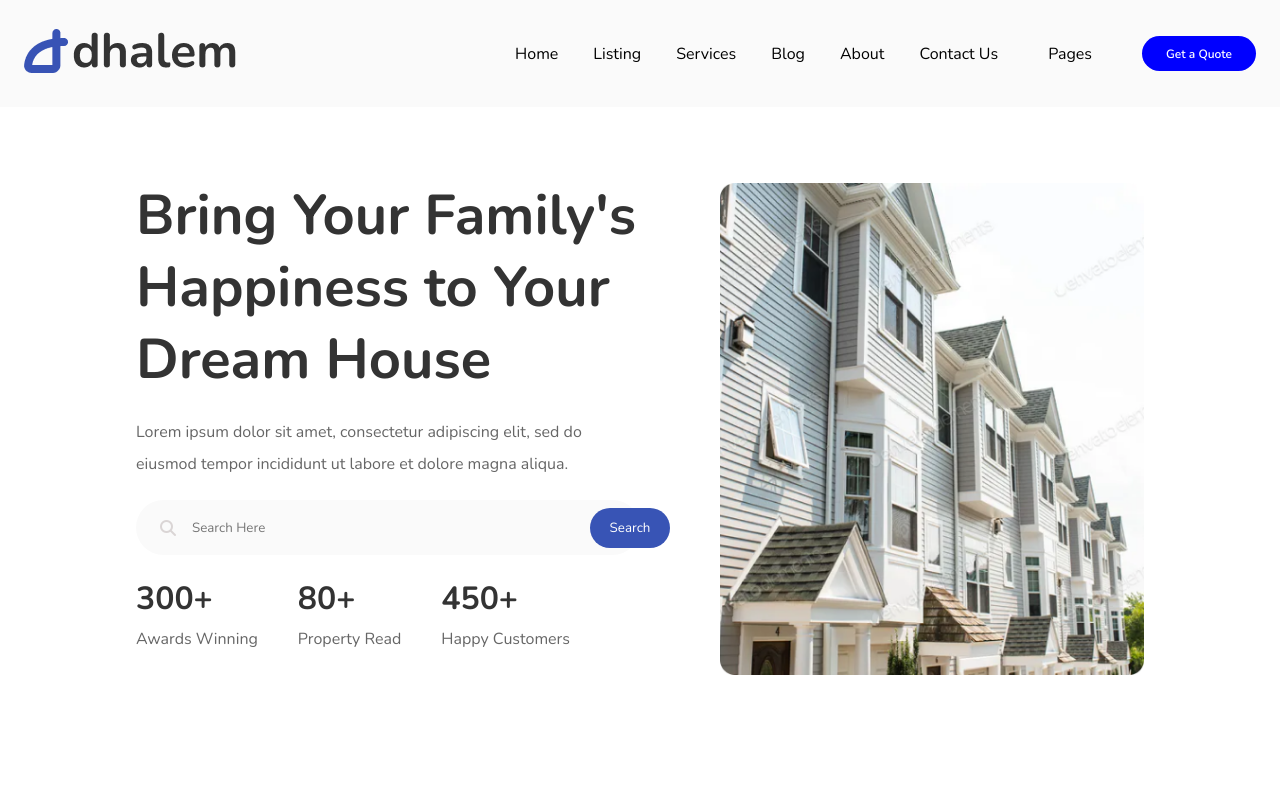
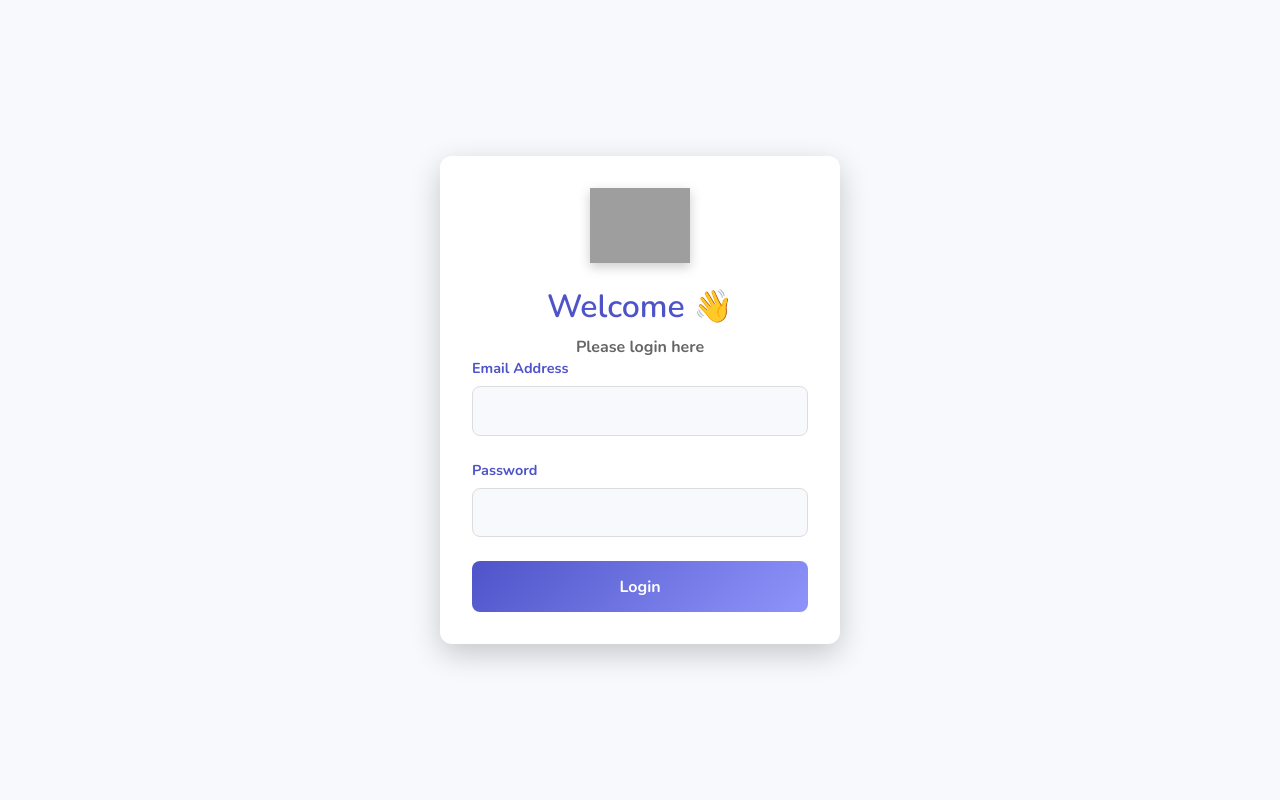
Before and after one commit to fetaliyevajale/front_final-Qrup, a React (Vite) app: page / in a window 1280 px wide. Shown: the top 800 px of the page. Built offline with nearby package versions, Linux system fonts and the light colour scheme; grey boxes are pictures that could not be loaded.

Commit message:
first commit

```diff
--- /dev/null
+++ b/src/Admin/Admin.jsx
@@ -0,0 +1,12 @@
+import React from 'react'
+import Dashboard from './Dashboard/Dashboard'
+import Navbar from './Dashboard/Navbar'
+
+export default function Admin() {
+  return (
+    <div>
+        <Navbar/>
+        <Dashboard/>
+    </div>
+  )
+}
--- /dev/null
+++ b/src/Admin/Dashboard/Dashboard.jsx
@@ -0,0 +1,43 @@
+import React from 'react';
+import { NavLink } from 'react-router-dom';
+
+export default function Dashboard() {
+  return (
+    <div id='adminDashboard'>
+      <h2>Admin Dashboard</h2>
+      <ul>
+        <li><NavLink className='same' to="/admin/show_who_we_are">Who We Are</NavLink></li>
+        <li><NavLink className='same' to="/admin/show_how_we_works">How We Work</NavLink></li>
+        <li><NavLink className='same' to="/admin/show_about_secura">About Secura</NavLink></li>
+        <li><NavLink className='same' to="/admin/show_hero_slide">Hero Slide</NavLink></li>
+        <li><NavLink className='same' to="/admin/our_vision_mission">Our Vision/Mission</NavLink></li>
+        <li><NavLink className='same' to="/admin/hero">Hero</NavLink></li>
+        <li><NavLink className='same' to="/admin/blogs">Blogs</NavLink></li>
+        <li><NavLink className='same' to="/admin/contact_us">Contact Us</NavLink></li>
+        <li><NavLink className='same' to="/admin/products">Product Add</NavLink></li>
+        <li><NavLink className='same' to="/admin/our_team">Our Team</NavLink></li>
+        <li><NavLink className='same' to="/admin/secura_content">Secura Content</NavLink></li>
+        <li><NavLink className='same' to="/admin/privacy_policy">Privacy Policy</NavLink></li>
+        <li><NavLink className='same' to="/admin/terms_conditions">Terms and Conditions</NavLink></li>
+      </ul>
+
+      <h3>Admin - CRUD Sections</h3>
+      <ul>
+        <li><NavLink className='same' to="/admin/products/crud">Products CRUD</NavLink></li>
+        <li><NavLink className='same' to="/admin/blogs/crud">Blogs CRUD</NavLink></li>
+        <li><NavLink className='same' to="/admin/our_team/crud">Our Team CRUD</NavLink></li>
+        <li><NavLink className='same' to="/admin/our_vision_mission/crud">Our Vision/Mission CRUD</NavLink></li>
+        <li><NavLink className='same' to="/admin/easy_step_to_buy_property/crud">Easy Step to Buy Property CRUD</NavLink></li>
+        <li><NavLink className='same' to="/admin/why_choose_us/crud">Why Choose Us CRUD</NavLink></li>
+        <li><NavLink className='same' to="/admin/services/crud">Our Services CRUD</NavLink></li>
+        <li><NavLink className='same' to="/admin/featured_services/crud">Featured Services CRUD</NavLink></li>
+        <li><NavLink className='same' to="/admin/real_estate_services/crud">Real Estate Services</NavLink></li>
+        <li><NavLink className='same' to="/admin/our_providers/crud">Our Providers CRUD</NavLink></li>
+        <li><NavLink className='same' to="/admin/about_us/crud">About Us CRUD</NavLink></li>
+        <li><NavLink className='same' to="/admin/about_us_hero/crud">About Us Hero CRUD</NavLink></li>
+        <li><NavLink className='same' to="/admin/our_agent/crud">Our Agent CRUD</NavLink></li>
+        <li><NavLink className='same' to="/admin/gallery/crud">Our Gallery CRUD</NavLink></li>
+      </ul>
+    </div>
+  );
+}
--- /dev/null
+++ b/src/Admin/Dashboard/Navbar.jsx
@@ -0,0 +1,10 @@
+import React from 'react'
+
+export default function Navbar() {
+  return (
+    <div class='navbar'>
+        <h2>Proyekt adi</h2>
+        <button>Logout</button>
+    </div>
+  )
+}
--- /dev/null
+++ b/src/Admin/Login/Login.jsx
@@ -0,0 +1,88 @@
+import React, { useState } from 'react';
+import { useNavigate } from 'react-router-dom';
+
+export default function Login() {
+    const navigate = useNavigate();
+    const [data, setData] = useState({
+        email: "",
+        password: "",
+    });
+    const [errors, setErrors] = useState({});
+
+    const handleSubmit = (event) => {
+        event.preventDefault();
+        fetch("http://127.0.0.1:8000/api/user/login", {
+            method: "POST",
+            headers: {
+                "Content-Type": "application/json",
+            },
+            body: JSON.stringify(data),
+        })
+        .then((res) => {
+            if (!res.ok) {
+                return res.json().then(errData => {
+                    throw new Error(errData.message || 'Bir hata oluştu.');
+                });
+            }
+            return res.json();
+        })
+        .then((data) => {
+            if (data.success) {
+                localStorage.setItem('token', data.token);
+                if (data.role === 'admin') {
+                    window.open('/admin');
+                } else {
+                    navigate('/home');
+                }
+            }
+        })
+        .catch((error) => {
+            console.error(error); // Hata mesajını konsola çıxart
+            setErrors({ email: error.message, password: error.message });
+        });
+    };
+
+    return (
+        <div id='login'>
+            <div id='SecureImg'></div>
+            <div id='loginRight'>
+                <div className='rightBox'>
+                    <div>
+                        <img src="./logo.svg" alt="" />
+                        <h2 className='title'>Welcome 👋 </h2>
+                        <span className='same'>Please login here</span>
+                    </div>
+                    <form onSubmit={handleSubmit}>
+                        <label htmlFor="email">Email Address</label>
+                        <input
+                            onChange={(e) => setData({ ...data, email: e.target.value })}
+                            type="email"
+                            name="email"
+                            id="email"
+                        />
+                        {errors.email && (
+                            <p style={{ color: 'red' }}>
+                                {Array.isArray(errors.email) ? errors.email[0] : errors.email}
+                            </p>
+                        )}
+
+                        <label htmlFor="password">Password</label>
+                        <input
+                            onChange={(e) => setData({ ...data, password: e.target.value })}
+                            type="password"
+                            name="password"
+                            id="password"
+                        />
+                        {errors.password && (
+                            <p style={{ color: 'red' }}>
+                                {Array.isArray(errors.password) ? errors.password[0] : errors.password}
+                            </p>
+                        )}
+
+                        <button type='submit'>Login</button>
+                    </form>
+                </div>
+            </div>
+        </div>
+    );
+}
--- a/src/App.jsx
+++ b/src/App.jsx
@@ -1,5 +1,5 @@
 import React, { useState } from "react";
-import { Route, NavLink, Routes } from "react-router-dom";
+import { Route, NavLink, Routes, useLocation } from "react-router-dom";
 import Home from "./outline/home/Home";
 import Listing from "./outline/listing/Listing";
 import Services from "./outline/servics/Services";
@@ -10,23 +10,55 @@ import Fotter from "./Fotter";
 import ListingDetails from "./outline/listing/ListingDetails";
 import Blog from "./outline/blogs/Blog";
 import SingleBlog from "./outline/blogs/SingleBlog";
-
 import Gallery from "./outline/pages/Gallery";
 import HelpCenter from "./outline/pages/HelpCenter";
 import NotFound from "./outline/pages/NotFound";
 import Sidebar from "./Sidebar";
+import Login from "./Admin/Login/Login";
+import Admin from "./Admin/Admin";
 
 function App() {
   const [isOpen, setIsOpen] = useState(false);
+  const location = useLocation();
 
   const toggleSidebar = () => {
     setIsOpen(!isOpen);
   };
 
+  // Check if the current path is the login page
+  const isLoginPage = location.pathname === "/";
+
   return (
     <div>
+      {/* Only render Routes for Login and Admin */}
+      <Routes>
+        <Route path="/" element={<Login />} />
+        <Route path="/admin" element={<Admin />} />
+
+        {/* Only show these routes if not on the login page */}
+        {!isLoginPage && (
+          <>
+            <Route path="/home" element={<Home />} />
+            <Route path="/listing" element={<Listing />} />
+            <Route path="/details/:id" element={<ListingDetails />} />
+            <Route path="/services" element={<Services />} />
+            <Route path="/blog" element={<Blog />} />
+            <Route path="/singleBlog/:id" element={<SingleBlog />} />
+            <Route path="/about" element={<About />} />
+            <Route path="/contact" element={<Contact />} />
+            <Route path="/pages" element={<Pages />} />
+            <Route path="/gallery" element={<Gallery />} />
+            <Route path="/help-center" element={<HelpCenter />} />
+            {/* 404 Page */}
+            <Route path="*" element={<NotFound />} />
+          </>
+        )}
+      </Routes>
+
+      {/* Only display Sidebar, Navbar, and Fotter if not on the login page */}
+      {!isLoginPage && (
+        <>
           <Sidebar isOpen={isOpen} toggleSidebar={toggleSidebar} />
-
           <div className="desktopPages">
             <div className="headerImg">
               <img src="/imagesFile/Logo.png" alt="Logo" />
@@ -34,7 +66,7 @@ function App() {
 
             <div className="headers">
               <header>
-            <NavLink style={{ color: "black" }} to="/">
+                <NavLink style={{ color: "black" }} to="/home">
                   Home
                 </NavLink>
                 <NavLink style={{ color: "black" }} to="/listing">
@@ -73,22 +105,10 @@ function App() {
             </div>
           </div>
 
-      <Routes>
-        <Route path="/" element={<Home />} />
-        <Route path="/listing" element={<Listing />} />
-        <Route path="/details/:id" element={<ListingDetails />} />
-        <Route path="/services" element={<Services />} />
-        <Route path="/blog" element={<Blog />} />
-        <Route path="/singleBlog/:id" element={<SingleBlog />} />
-        <Route path="/about" element={<About />} />
-        <Route path="/contact" element={<Contact />} />
-        <Route path="/pages" element={<Pages />} />
-        <Route path="/gallery" element={<Gallery />} />
-        <Route path="/help-center" element={<HelpCenter />} />
-        {/* 404 Page */}
-        <Route path="*" element={<NotFound />} />
-      </Routes>
+          {/* Only display Fotter if not on the login page */}
           <Fotter />
+        </>
+      )}
     </div>
   );
 }
--- a/src/index.css
+++ b/src/index.css
@@ -16,9 +16,113 @@
 
   justify-content: center;
 }
-button{
+
+/* Login page main styles */
+#login {
+  display: flex;
+  height: 100vh;
+  background: linear-gradient(135deg, #4e54c8, #8f94fb);
+  font-family: 'Arial', sans-serif;
+}
+
+
+#loginRight {
+  flex: 1;
+  display: flex;
+  justify-content: center;
+  align-items: center;
+  padding: 2rem;
+  background-color: #f7f9fc;
+  box-shadow: -10px 0 30px rgba(0, 0, 0, 0.1);
+}
+
+.rightBox {
+  width: 100%;
+  max-width: 400px;
+  padding: 2rem;
+  box-shadow: 0 10px 30px rgba(0, 0, 0, 0.2);
+  border-radius: 12px;
+  background-color: #fff;
+  text-align: center;
+  transform: translateY(-20px);
+  animation: slideIn 0.5s ease forwards;
+}
+
+@keyframes slideIn {
+  to {
+    transform: translateY(0);
+  }
+}
+
+.rightBox img {
+  width: 100px;
+  margin-bottom: 1rem;
+  filter: drop-shadow(0 4px 6px rgba(0, 0, 0, 0.2));
+}
+
+.rightBox .title {
+  font-size: 2rem;
+  color: #4e54c8;
+  margin-bottom: 0.5rem;
+  font-weight: 600;
+}
+
+.rightBox .same {
+  color: #666;
+  margin-bottom: 2rem;
+}
+
+.rightBox form {
+  display: flex;
+  flex-direction: column;
+}
+
+.rightBox label {
+  text-align: left;
+  font-weight: bold;
+  color: #4e54c8;
+  margin-bottom: 0.5rem;
+  font-size: 0.9rem;
+}
+
+.rightBox input {
+  padding: 0.8rem;
+  margin-bottom: 1.5rem;
+  border: 1px solid #ddd;
+  border-radius: 8px;
+  font-size: 1rem;
+  transition: all 0.3s ease;
+  background-color: #f7f9fc;
+}
+
+.rightBox input:focus {
+  border-color: #8f94fb;
+  outline: none;
+  box-shadow: 0 0 5px rgba(79, 92, 230, 0.5);
+}
+
+.rightBox p {
+  color: #e74c3c;
+  font-size: 0.85rem;
+  margin: -1rem 0 1rem;
+}
+
+.rightBox button {
+  background: linear-gradient(135deg, #4e54c8, #8f94fb);
+  color: #fff;
+  padding: 0.9rem;
+  border: none;
+  border-radius: 8px;
+  font-size: 1rem;
+  font-weight: bold;
   cursor: pointer;
-  color: #fff;
+  transition: background 0.3s ease;
+}
+
+.rightBox button:hover {
+  background: linear-gradient(135deg, #8f94fb, #4e54c8);
+  box-shadow: 0 4px 10px rgba(78, 84, 200, 0.4);
+  transform: translateY(-2px);
 }
 
 .desktopPages {
@@ -64,6 +168,41 @@ header {
 
 
 
+#adminDashboard {
+  padding: 20px;
+  background-color: #f8f9fa;
+}
+
+h2 {
+  color: #333;
+  font-size: 24px;
+  margin-bottom: 20px;
+}
+
+ul {
+  list-style: none;
+  padding: 0;
+}
+
+ul li {
+  margin: 10px 0;
+}
+
+.same {
+  color: #007bff;
+  text-decoration: none;
+  font-weight: bold;
+}
+
+.same:hover {
+  color: #0056b3;
+}
+
+h3 {
+  margin-top: 30px;
+  font-size: 20px;
+  color: #555;
+}
 
 
 
```
Also changed, not shown: src/Admin/Pages/Admin/Blogs.jsx (added), src/Admin/Pages/Admin/OurTeam.jsx (added), src/Admin/Pages/Admin/Products.jsx (added), src/Admin/Pages/Admin/StepsToBuy.jsx (added), src/Admin/Pages/Admin/VisionMission.jsx (added), src/Admin/Pages/Admin/WhyChooseUs.jsx (added). Lines whose indentation alone changed are shown as unchanged.
